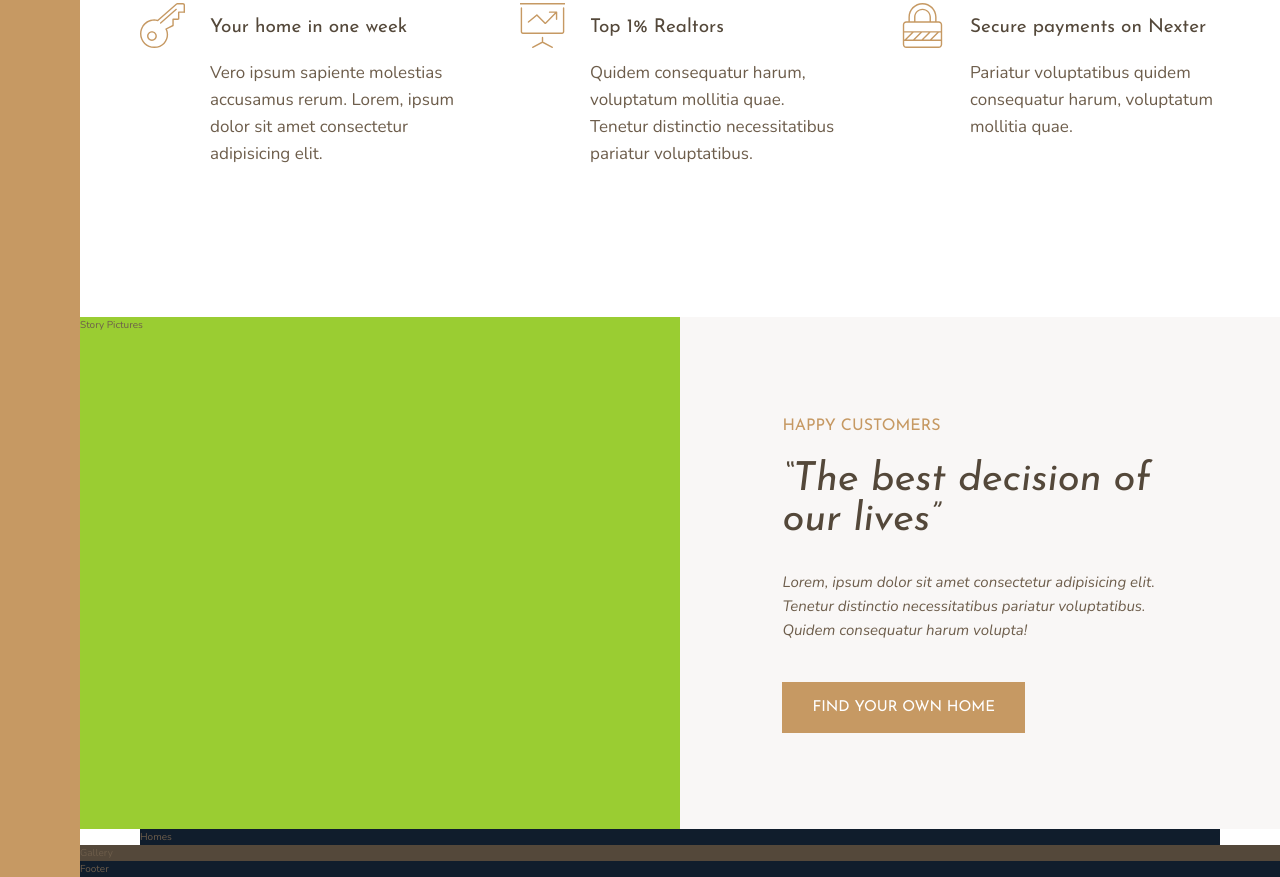
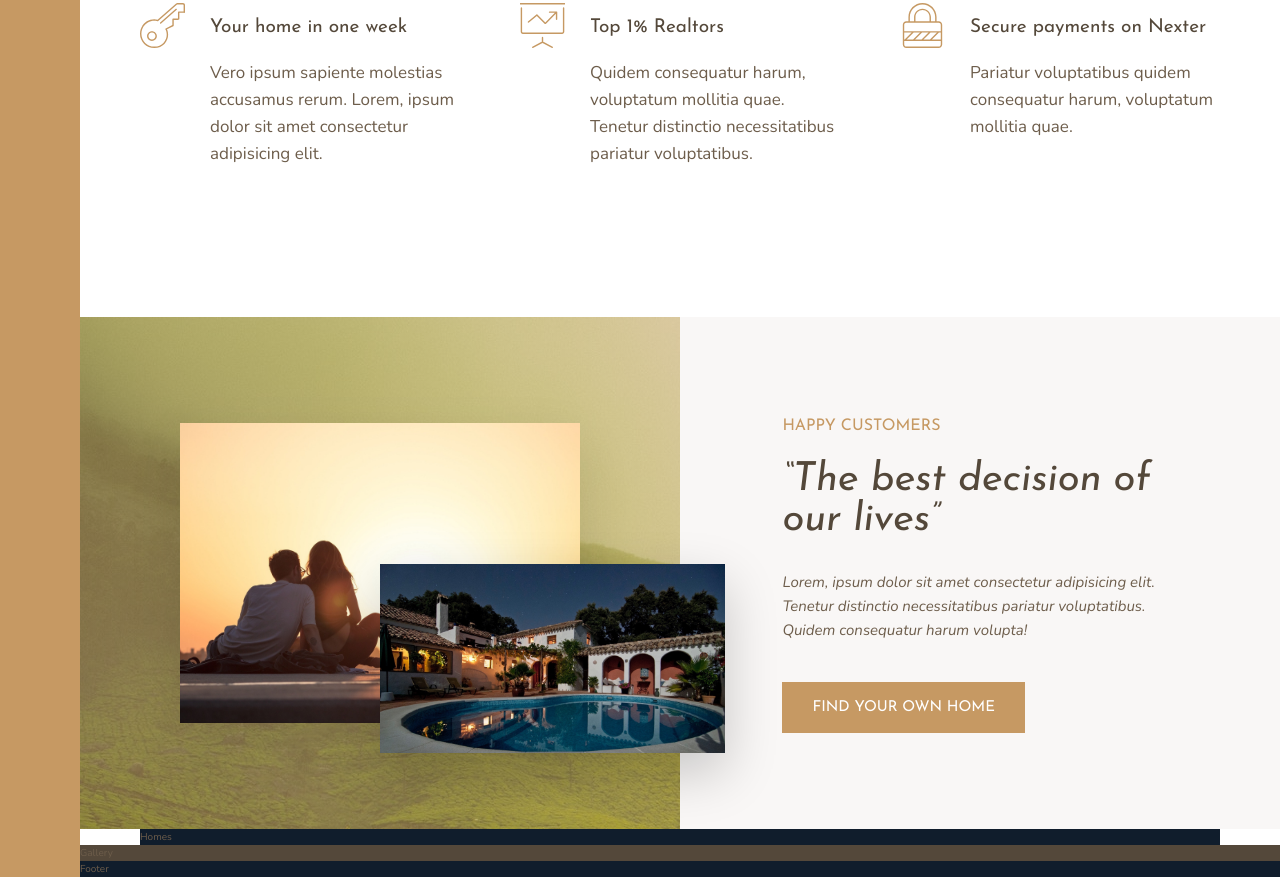
Before and after one commit to TrellixVulnTeam/grid-sass_N44F, a website: page index.html in a window 1280 px wide. Shown: the part 991-1868 px from the top of the page. Drawn offline with nearby package versions, Linux system fonts and the light colour scheme.

Commit message:
Story Section Done

```diff
--- a/index.html
+++ b/index.html
@@ -94,7 +94,8 @@
         </div>
     </section>
     <div class="story__pictures">
-        Story Pictures
+        <img src="img/story-1.jpeg" alt="Couple with house" class="story__img--1">
+        <img src="img/story-2.jpeg" alt="New house" class="story__img--2">
     </div>
     <div class="story__content">
         <h3 class="heading-3 mb-sm">
--- a/sass/_story.scss
+++ b/sass/_story.scss
@@ -1,7 +1,31 @@
 .story {
   &__pictures {
-    background-color: yellowgreen;
+    background-image: linear-gradient(
+        rgba($clr--primary, 0.5),
+        rgba($clr--primary, 0.5)
+      ),
+      url("/img/back.jpg");
     grid-column: full-start / col-end 4;
+
+    display: grid;
+    grid-template-rows: repeat(6, 1fr);
+    grid-template-columns: repeat(6, 1fr);
+    align-items: center;
+  }
+
+  &__img--1 {
+    width: 100%;
+    grid-row: 2/6;
+    grid-column: 2/6;
+    box-shadow: 0 2rem 5rem rgba(0, 0, 0, 0.1);
+  }
+
+  &__img--2 {
+    width: 115%;
+    grid-row: 4/6;
+    grid-column: 4/7;
+    z-index: 20;
+    box-shadow: 0 2rem 5rem rgba(0, 0, 0, 0.2);
   }
 
   &__content {
```
Also changed, not shown: css/style.css.
